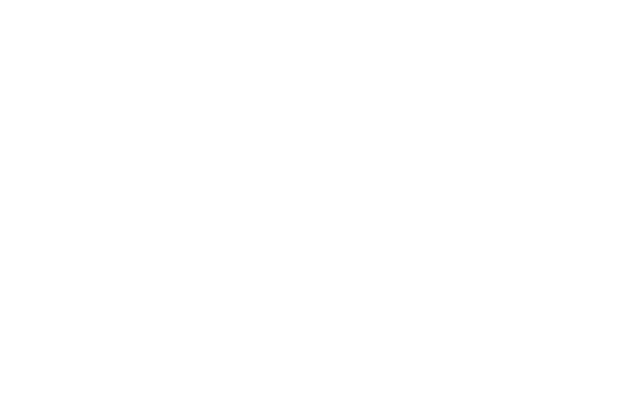
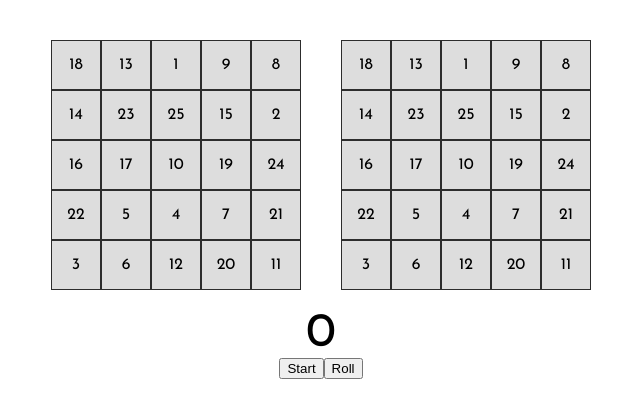
Before and after one commit to abhaykvincent/bingo, a React app: page / in a window 1280 px wide. Shown: the whole page, without its empty margins (319-959 px from the left). Built offline with nearby package versions, Linux system fonts and the light colour scheme.

Commit message:
Random Numbers Appers

```diff
--- a/src/index.css
+++ b/src/index.css
@@ -90,6 +90,7 @@ video {
     font-size: 100%;
     font: inherit;
     vertical-align: baseline;
+    box-sizing: border-box;
 }
 
 /* HTML5 display-role reset for older browsers */
--- a/src/index.js
+++ b/src/index.js
@@ -1,13 +1,42 @@
 import React from 'react';
 import ReactDOM from 'react-dom';
+import Panel from './panel';
 import './index.css';
+import './style/main.css';
 
-class Board extends React.Component{
+class BoardA extends React.Component{
     render(){
+        let numbersList=[];
         const board = this.props.board;
+        for(let i=1;i<=25;i++){
+            numbersList.push(i)
+        }
+        for(let i=0;i<25;i++){
+            this.props.board[i] = numbersList.splice(Math.random() * (numbersList.length), 1)
+        }
+
         const boardStructure = board.map((cell, cellNum) => {
                 return (
-                    <div class="cell" key={cellNum}>
+                    <div className="cell" key={cellNum}>
+                        {cell}
+                    </div>
+                );
+            });
+        return (
+            <section id="board">
+                {boardStructure}
+            </section>
+        )
+    }
+}
+class BoardB extends React.Component{
+    render(){
+        let numbersList=[];
+        const boardB = this.props.boardB;
+
+        const boardStructure = boardB.map((cell, cellNum) => {
+                return (
+                    <div className="cell" key={cellNum}>
                         {cell}
                     </div>
                 );
@@ -28,13 +57,62 @@ class App extends React.Component{
                     null,null,null,null,null,
                     null,null,null,null,null,
                     null,null,null,null,null],
-            player: "A"
+
+            boardB : [null,null,null,null,null,
+                    null,null,null,null,null,
+                    null,null,null,null,null,
+                    null,null,null,null,null,
+                    null,null,null,null,null],
+
+            player: "A",
+            numbers:[],
+            numbersList:[],
+            current:0,
+            possib: [
+                [0,1,2,3,4],
+                [5,6,7,8,9],
+                [10,11,12,13,14],
+                [15,16,17,18,19],
+                [20,21,22,23,24],
+                [0,5,10,15,20],
+                [1,6,11,16,21],
+                [2,7,12,17,22],
+                [3,8,13,18,23],
+                [4,9,14,19,24],
+                [0,6,12,18,24],
+                [4,8,12,16,20],
+            ]
+        }
+
+        for(let i=1;i<=25;i++){
+            this.state.numbers.push(i)
+        }
+
+        for(let i=1;i<=25;i++){
+            this.state.numbersList.push(i)
+        }
+        for(let i=0;i<25;i++){
+            this.state.boardB[i] = this.state.numbersList.splice(Math.random() * (this.state.numbersList.length), 1)
+        }
+
+        for(let i=1;i<=25;i++){
+            this.state.numbersList.push(i)
+        }
+        for(let i=0;i<25;i++){
+            this.state.board[i] = this.state.numbersList.splice(Math.random() * (this.state.numbersList.length), 1)
         }
     }
+    randomNumber() {
+        let randNum =  this.state.numbers.splice(Math.random() * (this.state.numbers.length), 1);
+        this.setState({current:randNum});
+    }
     render(){
+        console.log(this.state.numbers)
         return (
-            <div id="templateHome">
-                <Board board={this.state.board}/>
+            <div id="bingo">
+                <BoardA board={this.state.board} numbers={this.state.numbers}/>
+                <BoardB boardB={this.state.board} numbers={this.state.numbers}/>
+                <Panel randomNumber={this.randomNumber.bind(this)} current={this.state.current} numbers={this.state.numbers}/>
             </div>
         )
     }
--- /dev/null
+++ b/src/panel.js
@@ -0,0 +1,20 @@
+import React from 'react';
+
+class Panel extends React.Component{
+    randomNumberChange(){
+        this.props.randomNumber();
+    }
+    render(){
+        const numbers = this.props.numbers;
+        numbers[0]=12;
+        console.log(this.props.current);
+        return (
+            <section id="panel">
+                <div className="randomNumber">{this.props.current}</div>
+                <button  onClick={this.randomNumberChange.bind(this)}>Start</button>
+                <button  onClick={this.randomNumberChange.bind(this)}>Roll</button>
+            </section>
+        )
+    }
+}
+export default Panel;
--- /dev/null
+++ b/src/style/main.scss
@@ -0,0 +1,28 @@
+#app{
+    text-align: center;
+    padding: 20px;
+}
+#bingo{
+    display: inline-block;
+}
+#board{
+    display: inline-block;
+    width: 250px;
+    height: 250px;
+    background-color: rgb(221, 221, 221);
+    margin: 20px;
+
+    .cell{
+        display: inline-block;
+        width: 50px;
+        height: 50px;
+        border:1px solid rgba(0, 0, 0, 0.8);
+        text-align: center;
+        line-height: 48px;
+    }
+}
+#panel{
+    .randomNumber{
+        font-size: 300%;
+    }
+}
```
Also changed, not shown: src/style/main.css (added), 1 other file.
